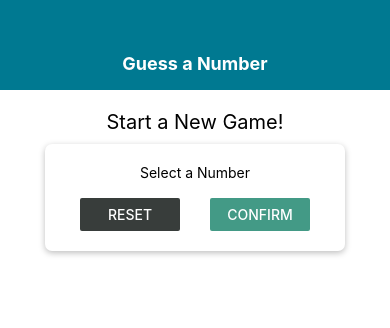
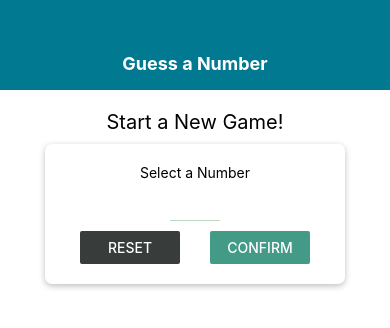
Before and after one commit to katieohde/react-native-game, a React Native app: screen / in a window 390 px wide. Shown: the top 328 px of the page. Built offline with nearby package versions, Linux system fonts and the light colour scheme.

Commit message:
input component and keyboard

```diff
--- /dev/null
+++ b/components/Input.js
@@ -0,0 +1,19 @@
+import React from 'react';
+import { TextInput, StyleSheet } from 'react-native';
+
+import Colors from '../constants/colors';
+
+const Input = props => {
+  return <TextInput {...props} style={{ ...styles.inputBox, ...props.style }} />
+}
+
+const styles = StyleSheet.create({
+  inputBox: {
+    height: 30,
+    borderBottomColor: Colors.secondary,
+    borderBottomWidth: 1,
+    marginVertical: 10
+  }
+});
+
+export default Input;
--- a/screens/StartGameScreen.js
+++ b/screens/StartGameScreen.js
@@ -1,22 +1,41 @@
-import React from 'react';
-import { View, StyleSheet, Text, TextInput, Button } from 'react-native';
+import React, { useState } from 'react';
+import { View, StyleSheet, Text, TextInput, Button, TouchableWithoutFeedback, Keyboard } from 'react-native';
 
 import Card from '../components/Card';
+import Input from '../components/Input';
 import Colors from '../constants/colors';
 
 const StartGameScreen = props => {
+
+  const [enteredValue, setEnteredValue] = useState('');
+
+  const numberInputHandler = inputText => {
+    setEnteredValue(inputText.replace(/[^0-9]/g, ''));
+  };
+
   return (
+    <TouchableWithoutFeedback onPress={() => {Keyboard.dismiss}} >
       <View style={styles.screen}>
         <Text style={styles.title}>Start a New Game!</Text>
         <Card style={styles.inputContainer}>
           <Text>Select a Number</Text>
-        <TextInput />
+          <Input
+            style={styles.inputBox}
+            blurOnSubmit
+            autoCapitalize='none'
+            autoCorrect={false}
+            keyboardType='number-pad'
+            maxLength={2}
+            onChangeText={numberInputHandler}
+            value={enteredValue}
+          />
           <View style={styles.buttonContainer} >
             <View style={styles.button} ><Button title="Reset" onPress={() => {}} color={Colors.dark} /></View>
             <View style={styles.button} ><Button title="Confirm" onPress={() => {}} color={Colors.tertiary} /></View>
           </View>
         </Card>
       </View>
+    </TouchableWithoutFeedback>
   );
 }
 
@@ -35,6 +54,10 @@
     maxHeight: '80%',
     alignItems: 'center'
   },
+  inputBox: {
+    width: 50,
+    textAlign: 'center'
+  },
   buttonContainer: {
     flexDirection: 'row',
     width: '100%',
```
Lines whose indentation alone changed are shown as unchanged.
